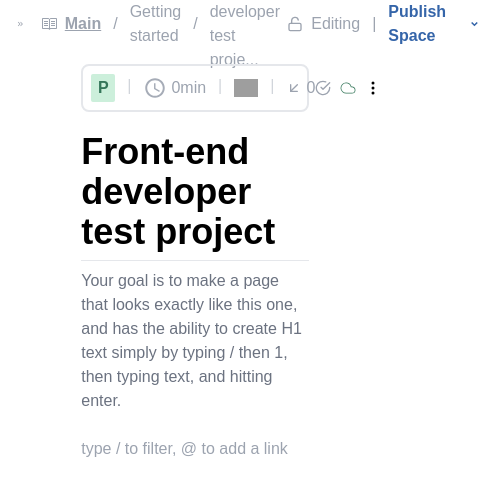
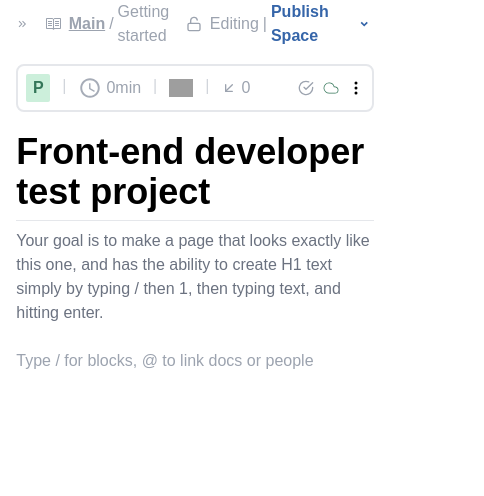
Before and after one commit to isume295/Front-test-project, a React (Create React App) app: page / in a window 390 px wide. Shown: the top 496 px of the page, 484 px wide, since content can reach past the window. Built offline with nearby package versions, Linux system fonts and the light colour scheme; grey boxes are pictures that could not be loaded.

Commit message:
Add Responsiveness

```diff
--- a/src/components/Form.jsx
+++ b/src/components/Form.jsx
@@ -1,33 +1,77 @@
 import React, { useState } from 'react';
+import { KeyFilter } from './KeyFilter';
 
 export const Form = () => {
     const [text, setText] = useState('');
-    const [show, setShow] = useState(false);
-    const [outputText, setOutputText] = useState('');
+    const [listText, setListText] = useState([]);
+    const [showKeyFilter, setShowKeyFilter] = useState(false);
+    const [clicked, setClicked] = useState(false);
 
+    // handle change event of the input field
     const handleChange = (e) => {
-        setText(e.target.value);
+        const inputValue = e.target.value;
+        setText(inputValue);
+        setShowKeyFilter(inputValue.startsWith('/1'));
     };
 
+    // handle second keydown event of the input field
+    const handleClickedKeyEvent = (e) => {
+        if (e.key === 'Enter') {
+            console.log(text, 'txt');
+            setListText([...listText, '/1' + text]);
+            setText('');
+            setClicked(false);
+        } else if (e.key === 'Escape') {
+            setText('');
+            setClicked(false);
+        }
+    };
+
+    // handle first keydown event of the input field
     const handleKeyEvent = (e) => {
         if (e.key === 'Enter') {
-            setShow(true);
             if (text.startsWith('/1')) {
-                const outputText = text.substring(2);
-                setOutputText(<h1>{outputText}</h1>);
+                setClicked(true);
                 setText('');
+            } else if (text.startsWith('/+1')) {
+                setListText([...listText, text]);
             }
+            setText('');
+            setShowKeyFilter(false);
         }
+
         if (e.key === 'Escape') {
             setText('');
-            setShow(false);
+            setShowKeyFilter(false);
         }
     };
 
     return (
-        <div className="w-7/12 mt-6">
-            <input className="" type="text" value={text} placeholder="type / to filter, @ to add a link" onChange={handleChange} onKeyDown={handleKeyEvent} />
-            <div>{outputText}</div>
+        <div className="lg:w-7/12 w-11/12 mt-6">
+            <div>
+                {listText.map((item, index) =>
+                    item.startsWith('/1') ? (
+                        <h1 className="font-semibold text-2xl text-black" key={index}>
+                            {item.substring(2)}
+                        </h1>
+                    ) : item.startsWith('/+1') ? (
+                        <span className="text-gray-500" key={index}>
+                            {item.substring(3)}
+                        </span>
+                    ) : (
+                        'invalid filter key'
+                    )
+                )}
+            </div>
+            <input
+                className={`focus:outline-none w-full h-full ${clicked ? 'text-2xl font-semibold' : ''}`}
+                type="text"
+                value={text}
+                placeholder={clicked ? 'Heading 1 ' : 'Type / for blocks, @ to link docs or people'}
+                onChange={handleChange}
+                onKeyDown={clicked ? handleClickedKeyEvent : handleKeyEvent}
+            />
+            {showKeyFilter && <KeyFilter />}
         </div>
     );
 };
--- a/src/components/Header.jsx
+++ b/src/components/Header.jsx
@@ -10,19 +10,19 @@ export const Header = () => {
             {/* Left side */}
             <div className="flex gap-4 justify-between items-center">
                 <MdKeyboardDoubleArrowRight />
-                <div className="flex justify-center gap-3 items-center">
+                <div className="flex justify-center md:gap-3 gap-1 items-center">
                     <div className="flex justify-center gap-2 items-center font-bold ">
                         <GoBook />
                         <span className="underline">Main</span>
                     </div>
                     <span>/</span>
                     <span>Getting started</span>
-                    <span>/</span>
-                    <span>Front-end developer test proje...</span>
+                    <span className="md:flex hidden">/</span>
+                    <span className="md:flex hidden">Front-end developer test proje...</span>
                 </div>
             </div>
             {/* Right side */}
-            <div className="flex justify-center items-center gap-3">
+            <div className="flex justify-center items-center md:gap-3 gap-1">
                 <div className="flex justify-center items-center gap-2">
                     <FiUnlock />
                     <span>Editing</span>
--- a/src/components/Heading.jsx
+++ b/src/components/Heading.jsx
@@ -2,7 +2,7 @@ import React from 'react';
 
 export const Heading = () => {
     return (
-        <div className="w-7/12">
+        <div className="lg:w-7/12 w-11/12">
             <div className="flex w-full mt-5 flex-col justify-start items-start">
                 <div className="flex flex-col w-full gap-2">
                     <h1 className="font-bold text-black text-4xl">Front-end developer test project </h1>
--- a/src/components/Info.jsx
+++ b/src/components/Info.jsx
@@ -7,7 +7,7 @@ import { BsThreeDotsVertical } from 'react-icons/bs';
 
 export const Info = () => {
     return (
-        <div className="w-7/12 flex">
+        <div className="lg:w-7/12 w-11/12 flex">
             <div className="w-full border-2 rounded-lg h-12 mt-4 flex justify-between p-2">
                 {/* Left side */}
                 <div className="flex gap-3">
--- a/src/components/KeyFilter.jsx
+++ b/src/components/KeyFilter.jsx
@@ -3,7 +3,7 @@ import { TbHeading } from 'react-icons/tb';
 
 export const KeyFilter = () => {
     return (
-        <div className="w-7/12">
+        <div className="w-full">
             <div className="w-5/12 h-80 border rounded-md shadow-lg ">
                 <div className="flex flex-col justify-start items-start ">
                     <h1 className="font-semibold text-black pt-2 px-2">Add blocks</h1>
--- a/src/components/Main.jsx
+++ b/src/components/Main.jsx
@@ -9,10 +9,6 @@ export const Main = () => {
             <Info />
             <Heading />
             <Form />
-            {/* <KeyFilter /> */}
-            {/* <div className="mt-9">
-                    <span>this is the typing input</span>
-                </div> */}
         </div>
     );
 };
```
